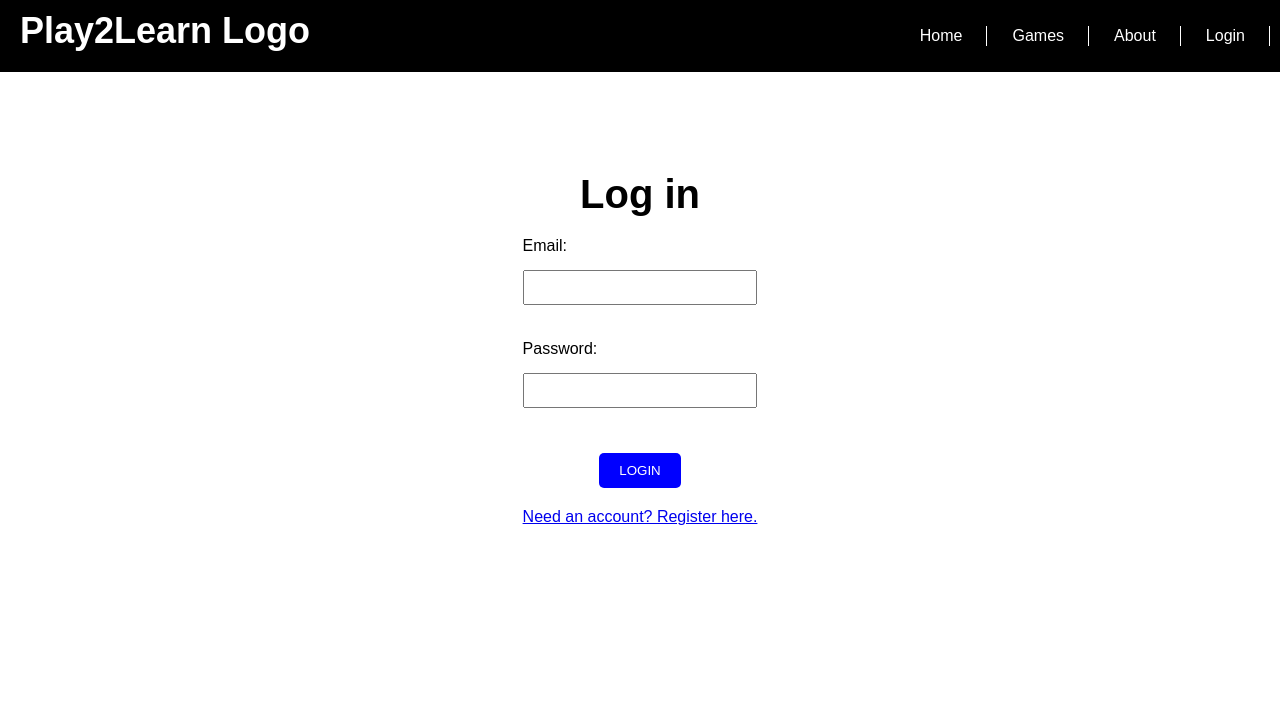
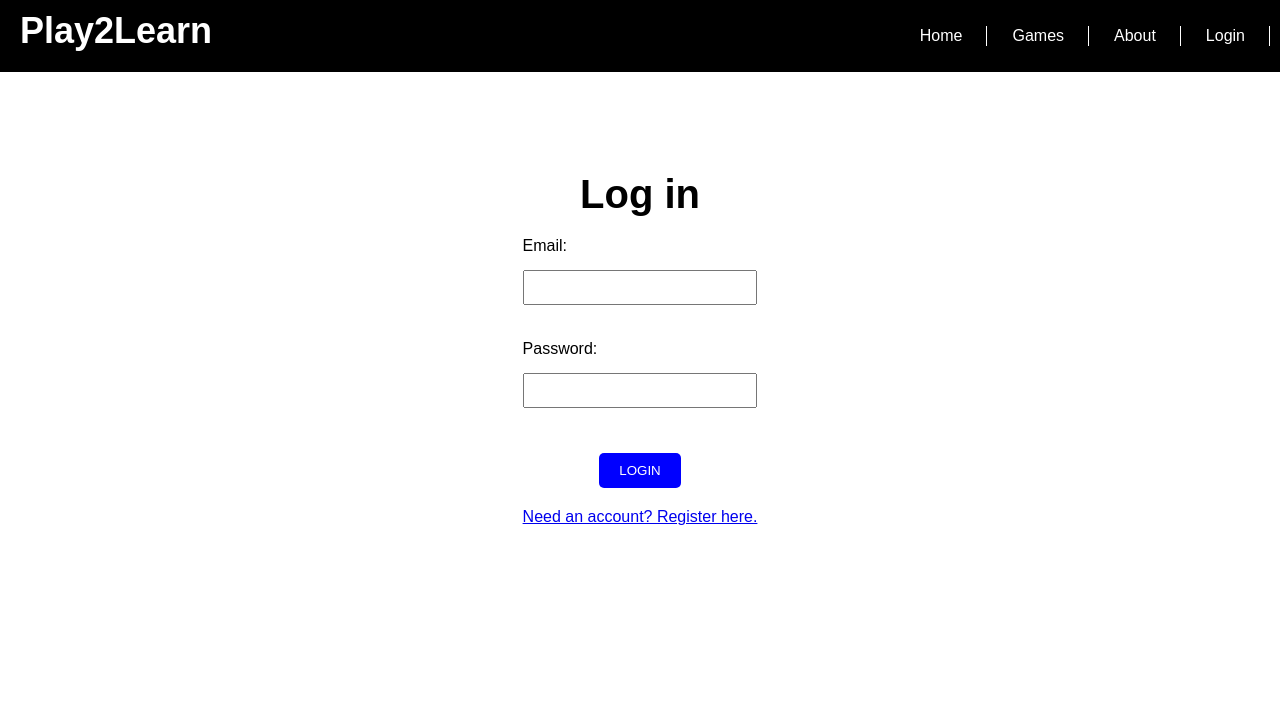
Before and after one commit to LJThao/play2learn-website-1, a plain HTML site: page login.html in a window 1280 px wide. Shown: the top 706 px of the page. Drawn offline with Linux system fonts and the light colour scheme.

Commit message:
update logo

```diff
--- a/login.html
+++ b/login.html
@@ -13,7 +13,7 @@
 <body>
     <header>
         <nav>
-            <div class="logo">Play2Learn Logo</div>
+            <div class="logo">Play2Learn</div>
             <ul class="nav-links">
                 <li><a href="index.html">Home</a></li>
                 <li class="dropdown">
```
Also changed, not shown: about.html (+1 -1 lines), contact-us.html (+1 -1 lines), games/anagram-hunt.html (+1 -1 lines), games/math-facts.html (+1 -1 lines), index.html (+1 -1 lines).
